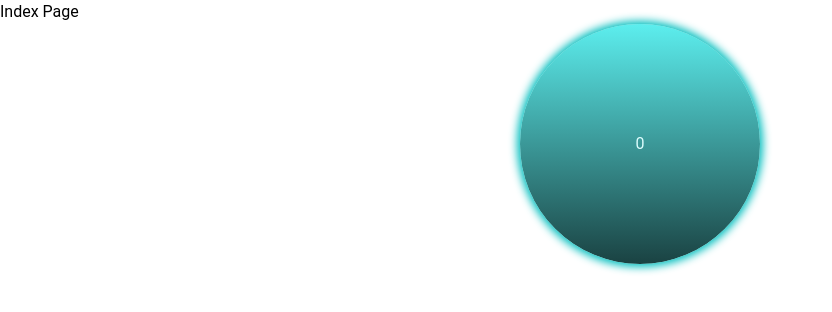
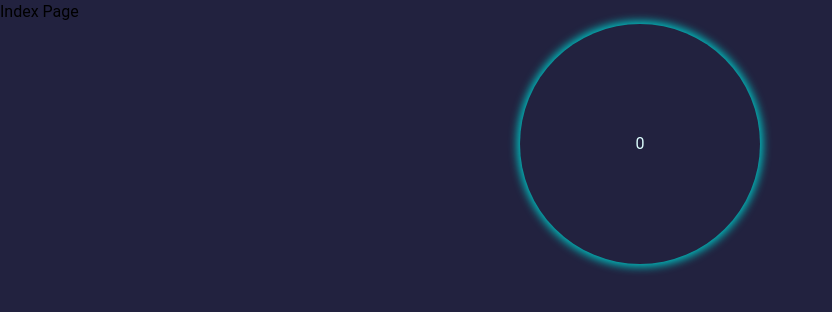
Before and after one commit to AndrewAttemptsCode/the-clicker, a React (Vite) app: page / in a window 1280 px wide. Shown: the top 312 px of the page, without its empty margins (0-832 px from the left). Built offline with nearby package versions, Linux system fonts and the light colour scheme; a web font is replaced by a local one.

Commit message:
style: add background color and page layout control

```diff
--- a/src/pages/indexPage.tsx
+++ b/src/pages/indexPage.tsx
@@ -1,11 +1,18 @@
+import styled from "styled-components";
 import Clicker from "../components/Clicker";
+
+const Container = styled.div`
+  background-color: #22223f;
+  min-height: 100vh;
+  min-height: 100dvh;
+`
 
 const IndexPage = () => {
   return (
-    <div>
+    <Container>
       <p>Index Page</p>
       <Clicker />
-    </div>
+    </Container>
   );
 };
 
```
